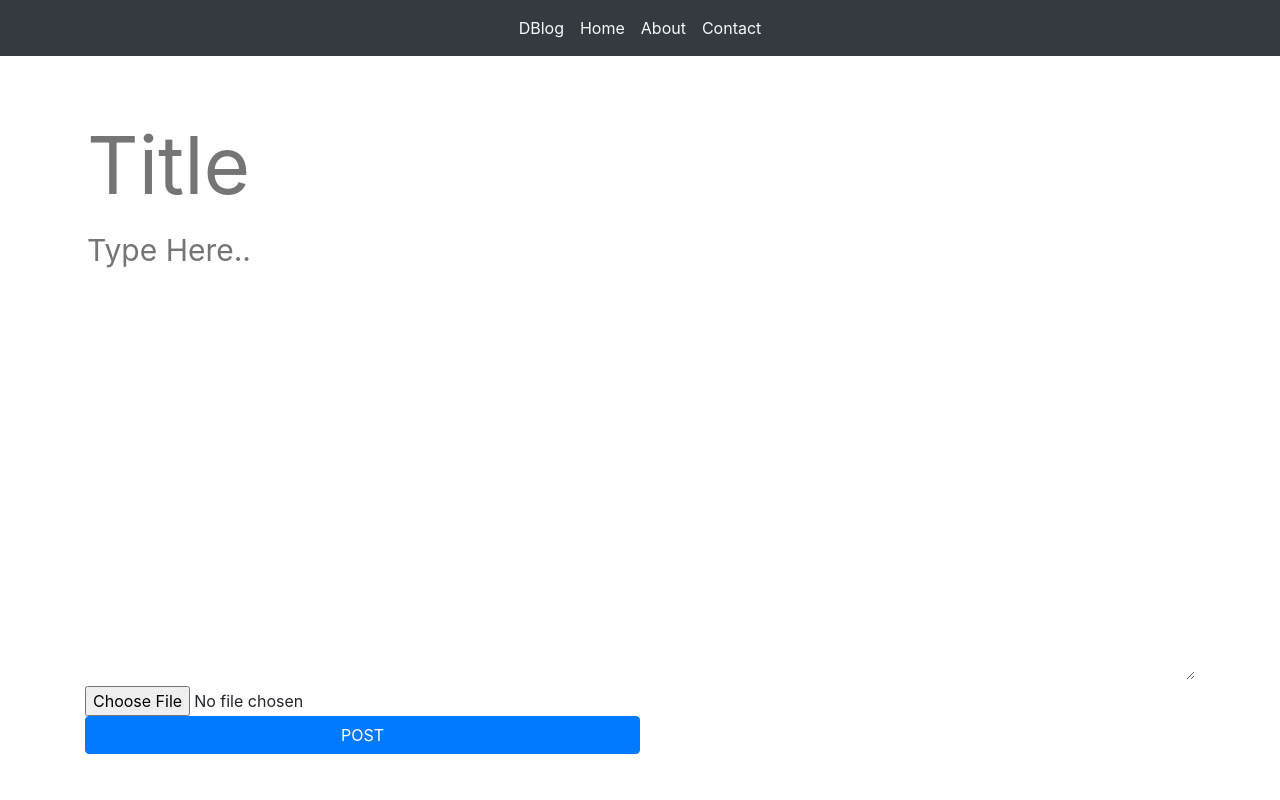
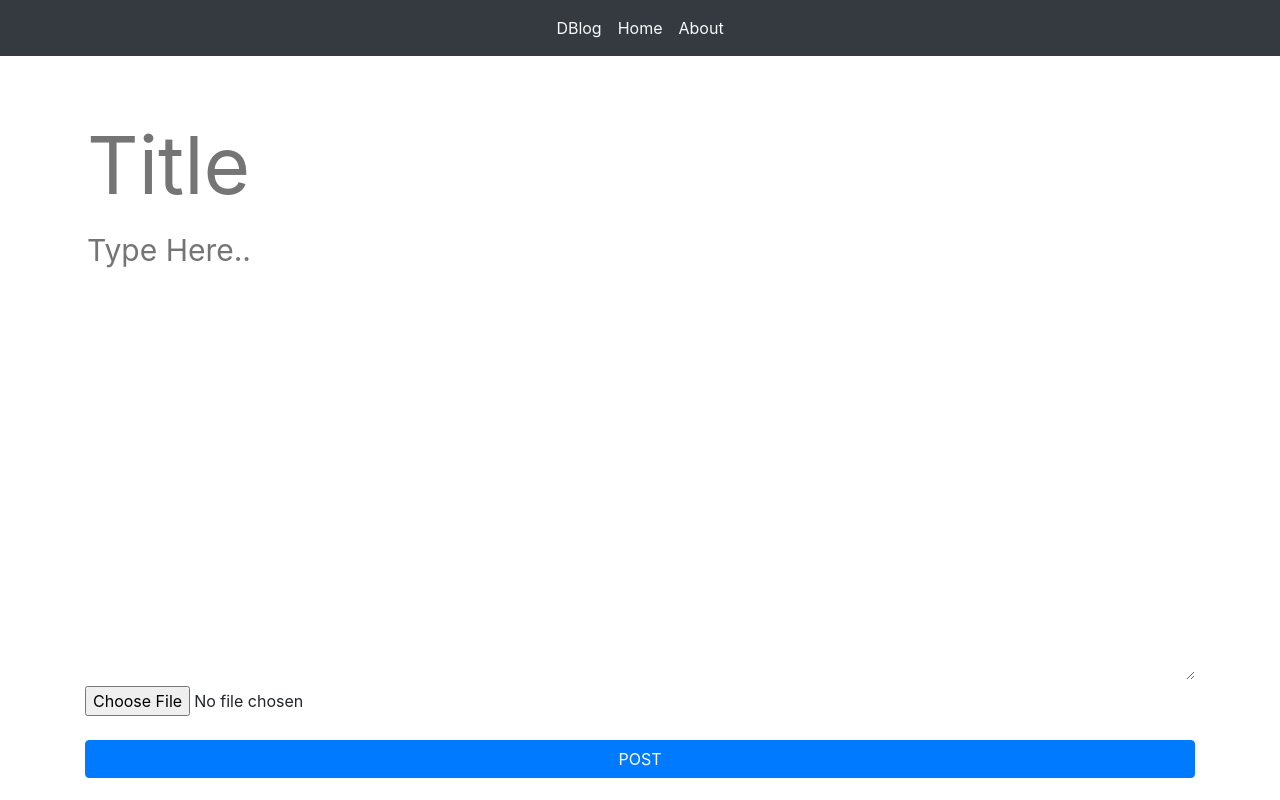
Before and after one commit to swankhede/Django-Blog, a Django app: template template/post-blog.html in a window 1280 px wide. Run offline with Django 3.2, Linux system fonts and the light colour scheme; the template is opened without the code that fills it: values that come from a table or form of the project are taken from there, others are empty; data comes from the database, SQL or seed files in the repository; parts of the project's set-up code (start-up, migrations or seed data) failed here and were passed over; some libraries are stand-ins or nearby versions.

Commit message:
Update post-blog.html

```diff
--- a/template/post-blog.html
+++ b/template/post-blog.html
@@ -24,9 +24,7 @@
         <li class="nav-items">
             <a class="nav-link text-light" href="#">about</a>
         </li>
-        <li class="nav-items">
-            <a class="nav-link text-light" href="#">contact</a>
-        </li>
+
 
  </ul>
 </nav>
@@ -43,17 +41,18 @@
             {% csrf_token %}
 
             <div>
-                <input type="text" style="width:100%;border:none;font-size: 80px;" class=" " id="exampleInputText" name="title" placeholder="Title">
+                <input type="text" style="width:100%;border:none;font-size: 80px;outline: none;" class=" " id="exampleInputText" name="title" placeholder="Title">
                 <br>
 
-                <textarea class=""  style="width:100%;border:1px solid;font-size: 30px;border:none" id="exampleInputTextArea" name="content" maxlength="1000"  placeholder="Type Here.." rows="10"></textarea>
+                <textarea class=""  style="width:100%;border:1px solid;font-size: 30px;border:none;outline: none;" id="exampleInputTextArea" name="content" maxlength="1000"  placeholder="Type Here.." rows="10"></textarea>
                <br>
 
-               <input type="file" style="width:100%;border:none" class=" " id="exampleInputFile" name="pic"  >
+               <input type="file" style="width:100%;border:none;outline:none" class=" " id="exampleInputFile" name="pic"  >
 
 
               <br>
-                <input type="submit" class="btn btn-primary float-left col-md-6 "  name="post" value="POST" >
+              <br>
+                <input type="submit" class="btn btn-primary float-left col-md-12"  name="post" value="POST" >
 
             </div>
 
```
